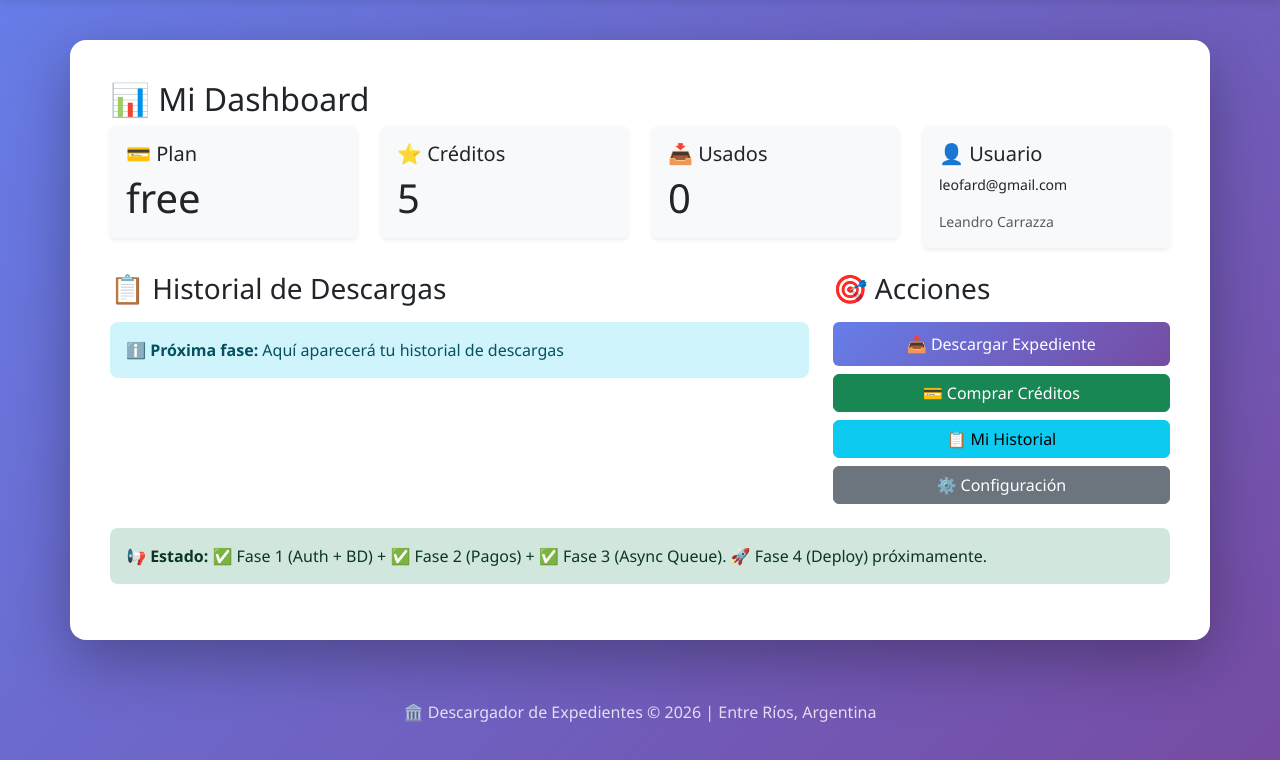
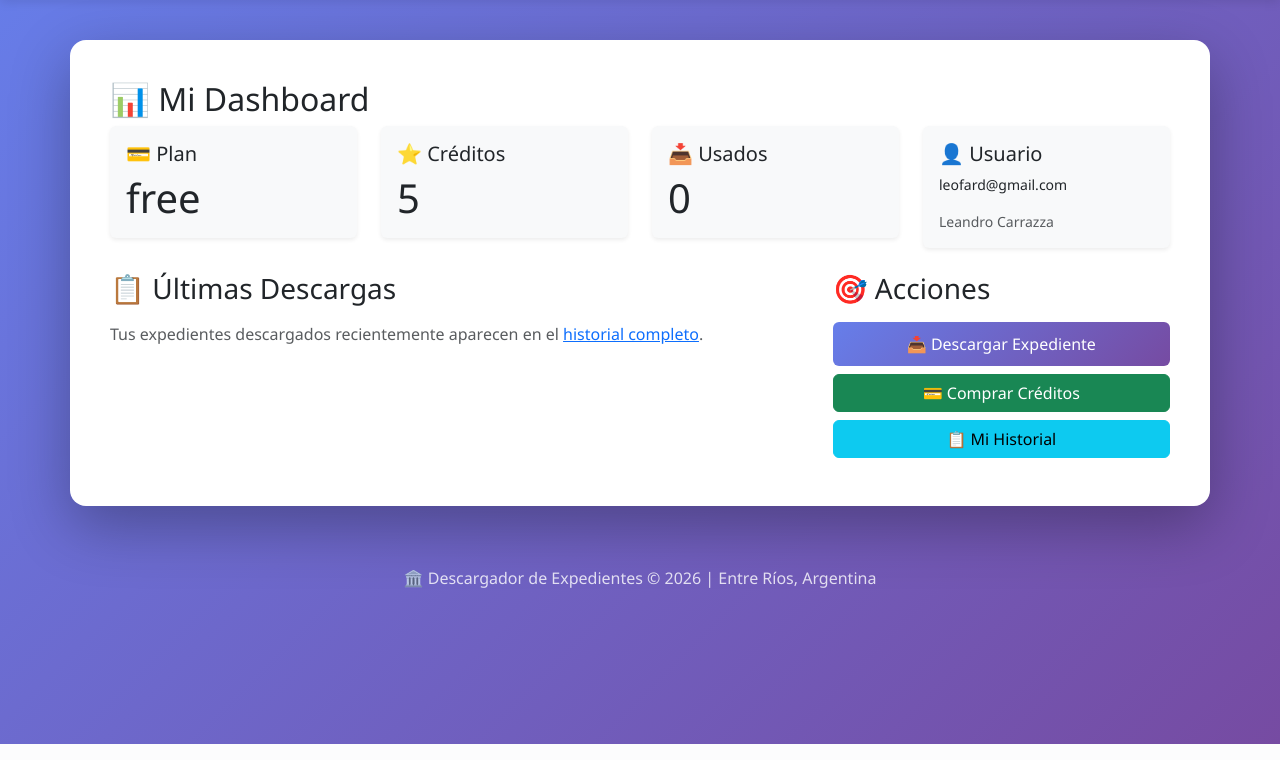
Before and after one commit to leandrocarrazza-stack/descargador-expedientes, a Flask app: page / in a window 1280 px wide. Shown: the part 56-816 px from the top of the page. Run offline with Flask 3, Linux system fonts and the light colour scheme; a user stored in the database is signed in.

Commit message:
Limpiar dashboard: eliminar artefactos de desarrollo y botón Configuración inexistente
- Elimina banner "Estado: Fase 1/2/3" (texto interno de desarrollo)
- Elimina botón Configuración (la página no existe)
- Reemplaza placeholder "Próxima fase" con link al historial real
- Corrige href de Descargar Expediente para usar url_for

Co-Authored-By: Claude Sonnet 4.6 <noreply@anthropic.com>

```diff
--- a/templates/dashboard.html
+++ b/templates/dashboard.html
@@ -43,14 +43,15 @@
 
 <div class="row">
     <div class="col-md-8">
-        <h3 class="mb-3">📋 Historial de Descargas</h3>
-        <div class="alert alert-info">
-            <strong>ℹ️ Próxima fase:</strong> Aquí aparecerá tu historial de descargas
-        </div>
+        <h3 class="mb-3">📋 Últimas Descargas</h3>
+        <p class="text-muted">
+            Tus expedientes descargados recientemente aparecen en el
+            <a href="{{ url_for('descargas.historial_descargas') }}">historial completo</a>.
+        </p>
     </div>
     <div class="col-md-4">
         <h3 class="mb-3">🎯 Acciones</h3>
-        <a href="/descargar" class="btn btn-primary w-100 mb-2">
+        <a href="{{ url_for('descargas.descargar_expediente_sync') }}" class="btn btn-primary w-100 mb-2">
             📥 Descargar Expediente
         </a>
         <a href="{{ url_for('pagos.mostrar_planes') }}" class="btn btn-success w-100 mb-2">
@@ -59,13 +60,6 @@
         <a href="{{ url_for('descargas.historial_descargas') }}" class="btn btn-info w-100 mb-2">
             📋 Mi Historial
         </a>
-        <a href="/configuracion" class="btn btn-secondary w-100">
-            ⚙️ Configuración
-        </a>
     </div>
 </div>
-
-<div class="alert alert-success mt-4">
-    <strong>📢 Estado:</strong> ✅ Fase 1 (Auth + BD) + ✅ Fase 2 (Pagos) + ✅ Fase 3 (Async Queue). 🚀 Fase 4 (Deploy) próximamente.
-</div>
 {% endblock %}
```
